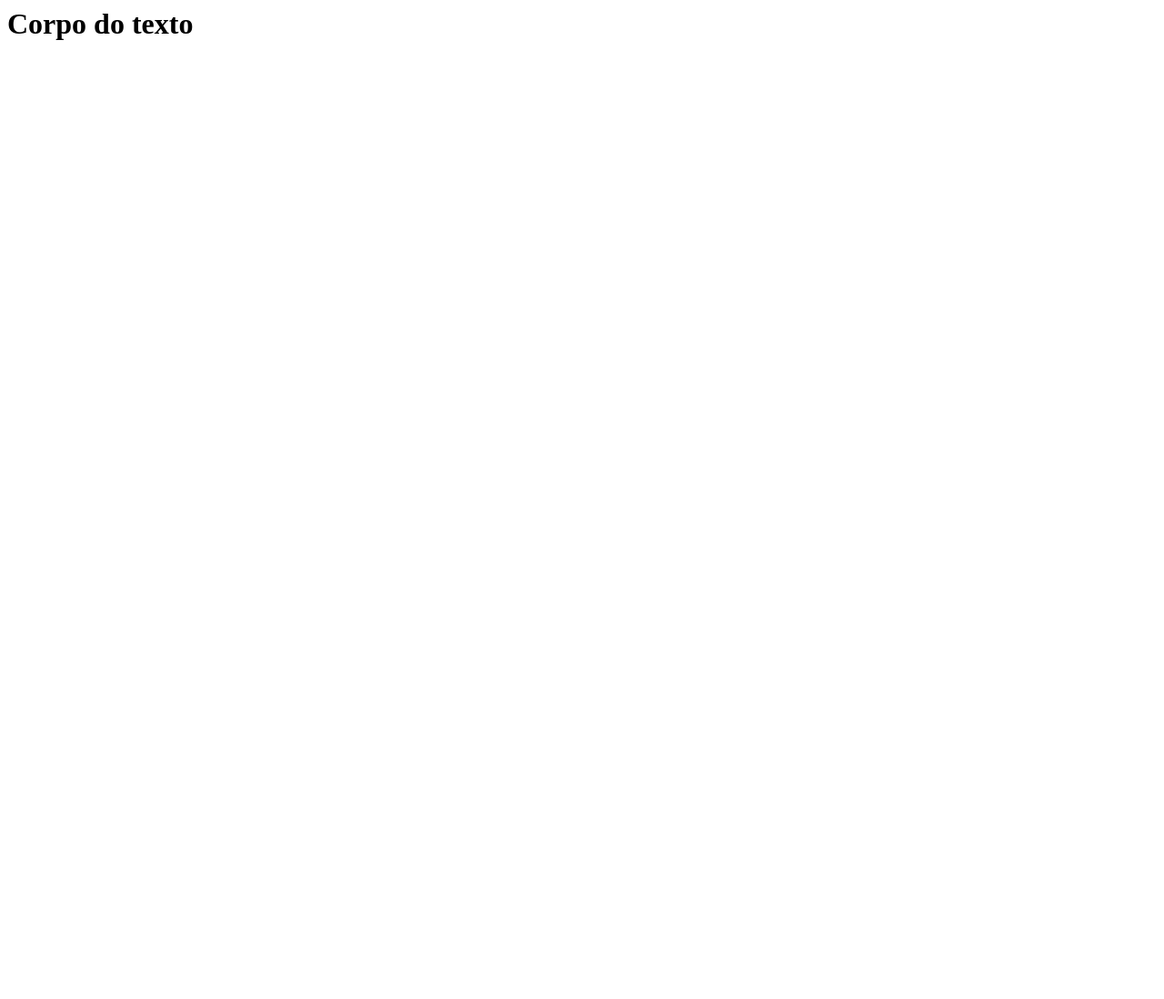
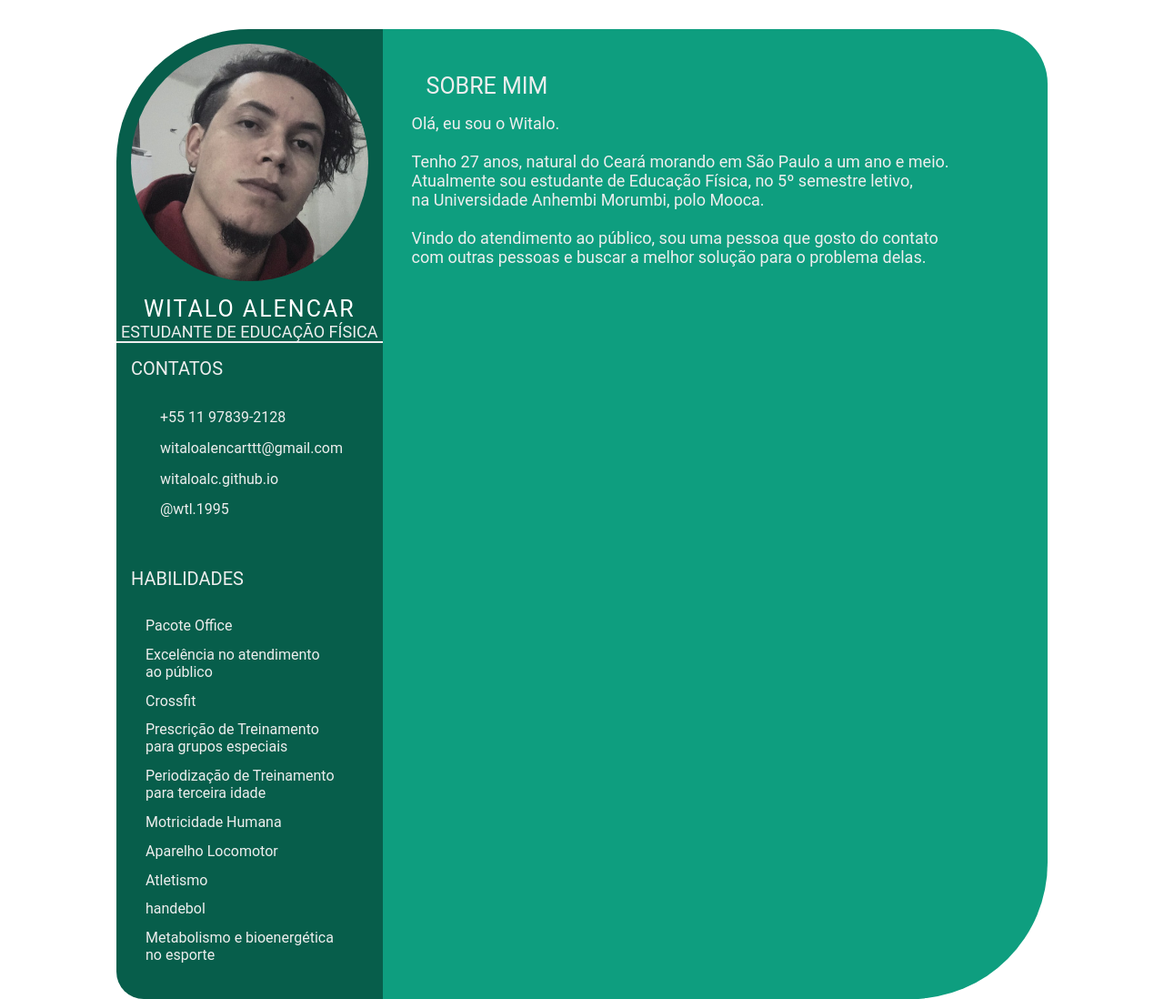
Before and after one commit to WitaloAlc/Witaloalc.github.io, a plain HTML site: page index.html in a window 1280 px wide. Shown: the whole page at 91% size. Before the commit the page ends 800 px from the top, so only its background shows below. Drawn offline with Linux system fonts and the light colour scheme.

Commit message:
Feature: Changes on index.html, add profile-image and style.css (#2)

```diff
--- a/index.html
+++ b/index.html
@@ -1,12 +1,63 @@
-<html>
-    <head>
-        <Title>
-            Titulo 161
-        </Title>
-    </head>
-    <body>
-        <h1>
-            Corpo do texto
-        </h1>
-    </body>
+<html lang="en">
+<head>
+    <meta charset="UTF-8">
+    <meta http-equiv="X-UA-Compatible" content="IE=edge">
+    <meta name="viewport" content="width=device-width, initial-scale=1.0">
+    <title>Witalo Alencar CV</title>
+    <link rel="stylesheet" href="style.css">
+</head>
+<body>
+    <main class="Resume-contents">
+        <section class="left-section">
+            <section class="left-section-content">
+                <div class="profile">
+                    <img class="profile-image" src="img/profile-img.jpg" alt="profile-image">
+                    <p class="name">Witalo Alencar</p>
+                    <p class="profession">Estudante de Educação Física</p>
+                </div>
+                <div class="Contact-info">
+                    <p class="Left-title">CONTATOS</p>
+                    <Ul>
+                        <li><i class="fa fa-phone"></i>+55 11 97839-2128</li>
+                        <li><i class="fa fa-envelope"></i>witaloalencarttt@gmail.com</li>
+                        <li><i class="fa fa-globe"></i>witaloalc.github.io</li>
+                        <li><i class="fa fa-git"></i>@wtl.1995</li>
+                    </Ul>
+                </div>
+                <div>
+                <div class="skills">
+                    <p class="left-title">HABILIDADES</p>
+                    <ul>
+                        <li><p>Pacote Office</p></li>
+                        <li><p>Excelência no atendimento ao público</p></li>
+                        <li><p>Crossfit</p></li>
+                        <li><p>Prescrição de Treinamento para grupos especiais</p></li>
+                        <li><p>Periodização de Treinamento para terceira idade</p></li>
+                        <li><p>Motricidade Humana</p></li>
+                        <li><p>Aparelho Locomotor</p></li>
+                        <li><p>Atletismo</p></li>
+                        <li><p>handebol</p></li>
+                        <li><p>Metabolismo e bioenergética no esporte</p></li>
+                    </ul>
+                </div>
+                </div>
+            </section>
+        </section>
+        <section class="Right-section">
+            <div class="right-section-contents">
+                <section class="about gap">
+                     <div class="right-title">SOBRE MIM</div>
+                      <p class="about-me-contents">
+                         Olá, eu sou o Witalo.<br>
+                        <br>Tenho 27 anos, natural do Ceará morando em São Paulo a um ano e meio.
+                        <br>Atualmente sou estudante de Educação Física, no 5º semestre letivo,
+                        <br>na Universidade Anhembi Morumbi, polo Mooca.<br>
+                        <br>Vindo do atendimento ao público, sou uma pessoa que gosto do contato
+                        <br>com outras pessoas e buscar a melhor solução para o problema delas.
+                     </p>
+                </section>
+            </div>
+        </section>
+    </main>
+</body>
 </html>
--- /dev/null
+++ b/style.css
@@ -0,0 +1,117 @@
+* {
+    margin: 0;
+    padding: 0;
+    box-sizing: border-box;
+    list-style: none;
+    font-family: 'Roboto', sans-serif;
+}
+
+.resume-contents {
+    min-height: 100vh;
+    width: 80%;
+    margin: 2rem auto;
+    display: grid;
+    grid-template-columns: repeat(7, 1fr);
+}
+
+.left-section {
+    grid-column: span 2;
+    height: 100%;
+    background-color: #075e4b;
+    border-radius: 145px 0px 0px 30px;
+}
+
+.right-section {
+    grid-column: span 5;
+    height: 100%;
+    background-color: #0e9e7f;
+    border-radius: 0px 60px 150px 0px;
+}
+
+.left-section-contents{
+    padding: 2rem 2rem;
+}
+
+.profile {
+    width: 100%;
+    border-bottom: 2px solid #eeeeee;
+    text-align: center;
+}
+
+.profile .profile-image {
+    width: 100% ;
+    border-radius: 100%;
+    padding: 1rem;
+}
+
+.name {
+    color: #ffffff;
+    font-size: 25px;
+    letter-spacing: 2px;
+    text-transform: uppercase;
+    text-align: center;
+}
+
+.profession {
+    color: #eeeeee;
+    font-size: 18px;
+    text-transform: uppercase;
+    text-align: center;
+}
+
+/* .contact-info { border-bottom: 2px solid #1B2631; } */
+.left-title {
+    color: #eeeeee;
+    font-size: 20px;
+    padding-top: 1rem;
+    padding-left: 1rem;
+}
+
+.contact-info ul {
+    padding-top: 1.5rem;
+    padding-bottom: 2rem;
+}
+
+.contact-info ul li,
+.references ul li {
+    padding: .4rem 0;
+    padding-left: 2rem;
+    color: #eeeeee;
+}
+
+.contact-info ul li i,
+.references ul li i {
+    padding-right: 1rem;
+    font-size: 18px;
+    color: #eeeeee;
+}
+
+.skills ul {
+    padding-top: 1.5rem;
+    padding-bottom: 2rem;
+}
+.skills ul li p {
+    padding: .4rem 0;
+    padding-left: 2rem;
+    padding-right: 3rem;
+    color: #eeeeee;
+}
+
+.right-section-contents {
+    padding: 2rem 2rem;
+}
+
+.right-title {
+    color: #eeeeee;
+    font-size: 25px;
+    padding: 1rem;
+}
+
+.gap {
+    padding-bottom: 2rem;
+}
+.about-me-contents {
+    font-size: 18px;
+    color: #eeeeee;
+    position:absolute;
+}
```
Also changed, not shown: Img/profile-img.jpg (added).
